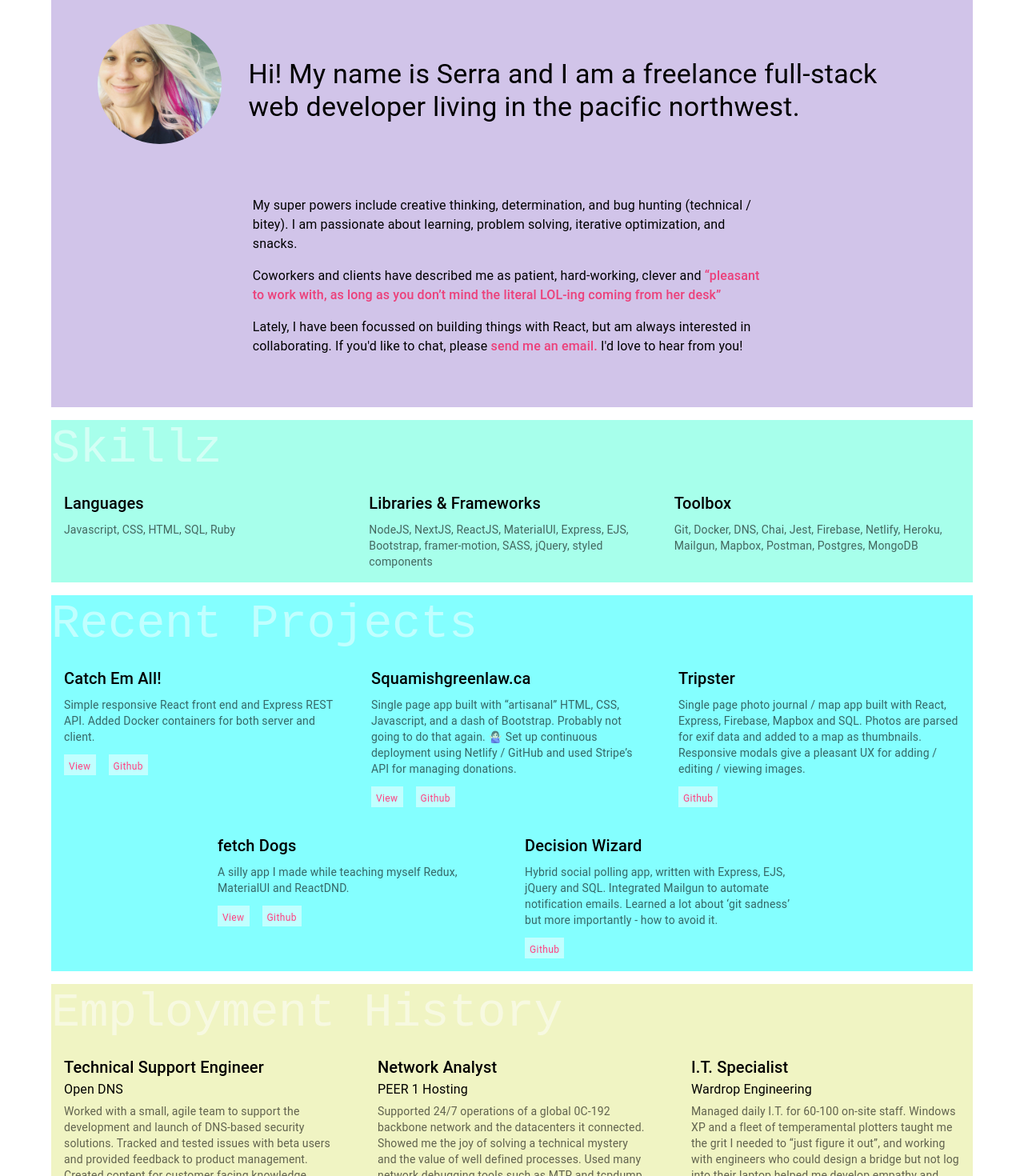
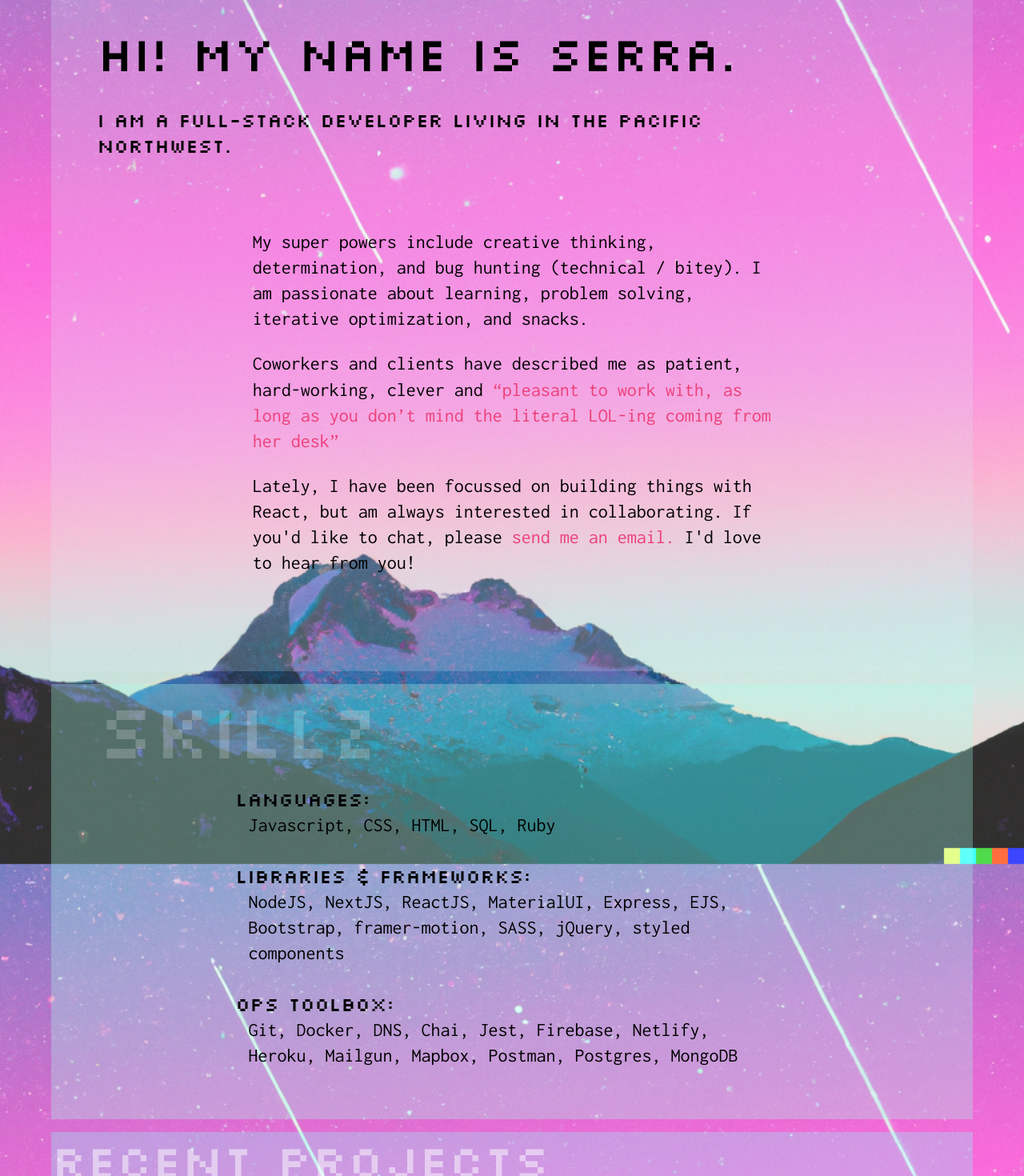
Before and after one commit to teknoboten/boten, a React (Create React App) app: page /resume in a window 1280 px wide. Shown: the part 200-1670 px from the top of the page at 80% size. Built offline with nearby package versions, Linux system fonts and the light colour scheme.

Commit message:
update all the styles

```diff
--- a/public/index.html
+++ b/public/index.html
@@ -11,17 +11,24 @@
     />
 
     <title>serra.boten.ca</title>
-    <link
+    <!-- <link
   rel="stylesheet"
-  href="https://fonts.googleapis.com/icon?family=Material+Icons"
-/>
+href="https://fonts.googleapis.com/icon?family=Material+Icons"
+/> -->
 
 <link rel="apple-touch-icon" sizes="180x180" href="/apple-touch-icon.png">
 <link rel="icon" type="image/png" sizes="32x32" href="/favicon-32x32.png">
 <link rel="icon" type="image/png" sizes="16x16" href="/favicon-16x16.png">
 <link rel="manifest" href="/site.webmanifest">
-    <link rel="stylesheet" href="https://cdnjs.cloudflare.com/ajax/libs/normalize/8.0.1/normalize.min.css" integrity="sha512-NhSC1YmyruXifcj/KFRWoC561YpHpc5Jtzgvbuzx5VozKpWvQ+4nXhPdFgmx8xqexRcpAglTj9sIBWINXa8x5w==" crossorigin="anonymous" referrerpolicy="no-referrer" />
-    <link rel="stylesheet" href="https://fonts.googleapis.com/css2?family=Material+Symbols+Outlined:opsz,wght,FILL,GRAD@48,700,0,0" />
+
+
+
+<link rel="preconnect" href="https://fonts.googleapis.com">
+<link rel="preconnect" href="https://fonts.gstatic.com" crossorigin>
+<link href="https://fonts.googleapis.com/css2?family=Inconsolata:wght@300;400&family=Silkscreen:wght@400;700&display=swap" rel="stylesheet">
+
+    <!-- <link rel="stylesheet" href="https://cdnjs.cloudflare.com/ajax/libs/normalize/8.0.1/normalize.min.css" integrity="sha512-NhSC1YmyruXifcj/KFRWoC561YpHpc5Jtzgvbuzx5VozKpWvQ+4nXhPdFgmx8xqexRcpAglTj9sIBWINXa8x5w==" crossorigin="anonymous" referrerpolicy="no-referrer" />
+    <link rel="stylesheet" href="https://fonts.googleapis.com/css2?family=Material+Symbols+Outlined:opsz,wght,FILL,GRAD@48,700,0,0" /> -->
   </head>
   <body>
     <noscript>You need to enable JavaScript to run this app.</noscript>
--- a/src/App.css
+++ b/src/App.css
@@ -1,4 +1,4 @@
-.blinker {
+/* .blinker {
   min-width: 10px;
   min-height: 20px;
   color: '#ec407a'
@@ -8,10 +8,16 @@
 a {
   text-decoration: none;
   color: '#ec407a' !important;
-}
+} */
 
-.project {
+/* .project {
   font-family: 'Fira Code', monospace;
   color: 'white';
   font-weight: 700;
-}
+} */
+
+/* h1 {
+  font-family: 'Fira Code', monospace;
+  color: 'white';
+  font-weight: 700;
+} */
--- a/src/App.js
+++ b/src/App.js
@@ -3,11 +3,11 @@ import { Link } from 'react-router-dom'
 import Container from '@mui/material/Container'
 import Typography from '@mui/material/Typography'
 import Console from './components/Console'
-import './App.css'
+// import './App.css'
 
 function App() {
   return (
-    <Container>
+    <Container >
       <Console></Console>
 
       <Link to={'resume'} sx={{ color: '#ffffff' }}>
--- a/src/components/JorbsContainer.js
+++ b/src/components/JorbsContainer.js
@@ -8,12 +8,12 @@ import Jorb from './Jorb.js'
 
 export default function JorbsContainer() {
   return (
-    <Box sx={{ bgcolor: '#f0f4c3', marginY: 2 }}>
+    <Box sx={{ bgcolor: 'rgba(240, 244, 195, 0.3)', marginY: 2 }}>
       <Typography
         variant="h2"
         sx={{
           color: 'white',
-          fontFamily: 'Space Mono, monospace',
+          fontFamily: 'Silkscreen',
           opacity: '.5',
         }}
       >
--- a/src/components/ProjectsContainer.js
+++ b/src/components/ProjectsContainer.js
@@ -9,7 +9,7 @@ export default function ProjectsContainer() {
     <Grid
       container
       spacing={0}
-      sx={{ bgcolor: '#84ffff', marginY: 2 }}
+      sx={{ bgcolor: 'rgba(132, 255, 255, 0.3)', marginY: 2 }}
       justifyContent="center"
     >
       <Grid item xs={12}>
@@ -17,7 +17,7 @@ export default function ProjectsContainer() {
           variant="h2"
           sx={{
             color: 'white',
-            fontFamily: 'Space Mono, monospace',
+            fontFamily: 'Silkscreen',
             opacity: '.5',
           }}
         >
--- a/src/components/Resume.js
+++ b/src/components/Resume.js
@@ -8,7 +8,7 @@ import Footer from './Footer'
 
 function Resume() {
   return (
-    <Container>
+    <Container >
       <Summary />
       <Skills />
       <ProjectsContainer />
--- a/src/components/SchoolConatiner.js
+++ b/src/components/SchoolConatiner.js
@@ -8,12 +8,12 @@ import School from './School.js'
 
 export default function SchoolContainer() {
   return (
-    <Box sx={{ bgcolor: '#fce4ec', marginY: 2 }}>
+    <Box sx={{ bgcolor: 'rgba(252, 228, 236, 0.3)', marginY: 2 }}>
       <Typography
         variant="h2"
         sx={{
           color: 'white',
-          fontFamily: 'Space Mono, monospace',
+          fontFamily: 'Silkscreen',
           opacity: '.5',
         }}
       >
--- a/src/components/Skills.js
+++ b/src/components/Skills.js
@@ -5,31 +5,67 @@ import { skills } from '../rzm.js'
 
 export default function Skills() {
   return (
-    <Grid container spacing={0} sx={{ bgcolor: '#a7ffeb', marginY: 2 }}>
-      <Grid item xs={12}>
+    <Grid container
+      spacing={0}
+      sx={{  paddingX: '5%', paddingBottom: 6, bgcolor: 'rgba(167, 255, 235, 0.3)', marginY: 2 }}>
+
+
+      <Grid item xs={12} >
         <Typography
-          variant="h2"
+          variant="h1"
           sx={{
             color: 'white',
-            fontFamily: 'Space Mono, monospace',
-            opacity: '.5',
+            fontFamily: 'Silkscreen',
+            opacity: '.2',
           }}
         >
           Skillz
         </Typography>
       </Grid>
 
-      <Grid container spacing={3} padding={2}>
-        <Grid item xs={12} sm={4}>
-          <Typography variant="h6" gutterBottom>
-            Languages
+      {/* <Grid container spacing={3} padding={2}> */}
+        {/* <Grid item xs={12} sm={4}>   */}
+        <Grid item xs={12} sm={8} paddingY={2} sx={{ marginX: 'auto' }}>
+          <Typography variant="h5" fontFamily={'Silkscreen'}>
+            Languages:
           </Typography>
 
-          <Typography variant="body2" color="text.secondary">
-            {skills.languages}
+          <Typography variant="h5" paddingX={2} fontFamily={'Inconsolata'}>
+          {skills.languages}
           </Typography>
         </Grid>
-        <Grid item xs={12} sm={4}>
+
+
+        <Grid item xs={12} sm={8} paddingY={2} sx={{ marginX: 'auto' }}>
+          <Typography variant="h5" fontFamily={'Silkscreen'}>
+          Libraries & Frameworks:
+          </Typography>
+
+          <Typography variant="h5" paddingX={2} fontFamily={'Inconsolata'}>
+          {skills.frameworks}
+          </Typography>
+        </Grid>
+
+
+        <Grid item xs={12} sm={8} paddingY={2} sx={{ marginX: 'auto' }}>
+          <Typography variant="h5" fontFamily={'Silkscreen'}>
+         Ops Toolbox:
+          </Typography>
+
+          <Typography variant="h5" paddingX={2} fontFamily={'Inconsolata'}>
+          {skills.toolbox}
+          </Typography>
+        </Grid>
+
+
+
+
+
+
+
+
+
+        {/* <Grid item xs={12} sm={4}>
           <Typography variant="h6" gutterBottom>
             Libraries & Frameworks
           </Typography>
@@ -45,8 +81,8 @@ export default function Skills() {
           <Typography variant="body2" color="text.secondary">
             {skills.toolbox}
           </Typography>
-        </Grid>
+        </Grid> */}
       </Grid>
-    </Grid>
+    // </Grid>
   )
 }
--- a/src/components/Summary.js
+++ b/src/components/Summary.js
@@ -2,32 +2,28 @@ import React from 'react'
 import Typography from '@mui/material/Typography'
 import Grid from '@mui/material/Grid'
 import Link from '@mui/material/Link'
-import Avatar from '@mui/material/Avatar'
 
 export default function Summary() {
   return (
     <Grid
       container
       spacing={0}
-      sx={{ paddingX: '5%', paddingTop: '20%', bgcolor: '#d1c4e9' }}
+      sx={{ paddingX: '5%', paddingTop: '20%', bgcolor: 'rgba(216, 241, 248, 0.2)' }}
     >
-      <Grid item xs={12} sm={2}>
-        <Avatar
-          alt="Serra Boten"
-          src="serra.JPG"
-          sx={{ width: '90%', height: '90%' }}
-        />
-      </Grid>
-      <Grid container xs={12} sm={10} sx={{ alignItems: 'center' }}>
-        <Typography variant="h4" marginX={2}>
-          Hi! My name is Serra and I am a freelance full-stack web developer
-          living in the pacific northwest.
+
+      <Grid container xs={12} sm={10} >
+        <Typography variant="h2" sx={{ fontFamily: 'Silkscreen'}}>
+          Hi! My name is Serra.
+        </Typography>
+        <Typography variant="h5" marginY={4} sx={{ fontFamily: 'Silkscreen'}}>
+          I am a full-stack developer living in the pacific northwest.
         </Typography>
       </Grid>
 
       <Grid container xs={12} paddingTop={4} paddingBottom={6} paddingX={4}>
-        <Grid item xs={12} sm={8} sx={{ marginX: 'auto' }}>
-          <Typography variant="body1">
+
+        <Grid item xs={12} sm={8} paddingBottom={6} sx={{ marginX: 'auto' }}>
+          <Typography variant="h5" sx={{ fontFamily: 'Inconsolata'}}>
             <p>
               My super powers include creative thinking, determination, and bug
               hunting (technical / bitey). I am passionate about learning,
--- a/src/index.css
+++ b/src/index.css
@@ -5,9 +5,19 @@ body {
     sans-serif;
   -webkit-font-smoothing: antialiased;
   -moz-osx-font-smoothing: grayscale;
+  background-image: url('bg.png');
+  /* background-position: top;  */
+  background-size: cover;
+  background-attachment: fixed;
 }
 
 code {
   font-family: source-code-pro, Menlo, Monaco, Consolas, 'Courier New',
     monospace;
 }
+/*
+h1, h2 {
+font-family: 'Silkscreen', cursive;
+}
+
+ */
```
Also changed, not shown: src/bg.png (added), 1 other file (tests, documents, lock files or other folders).
